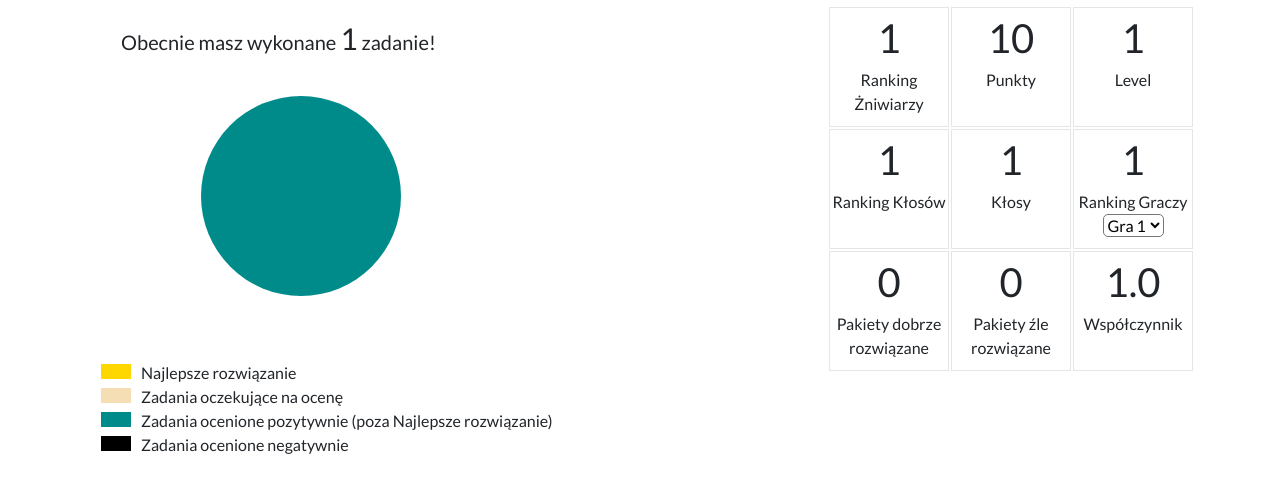
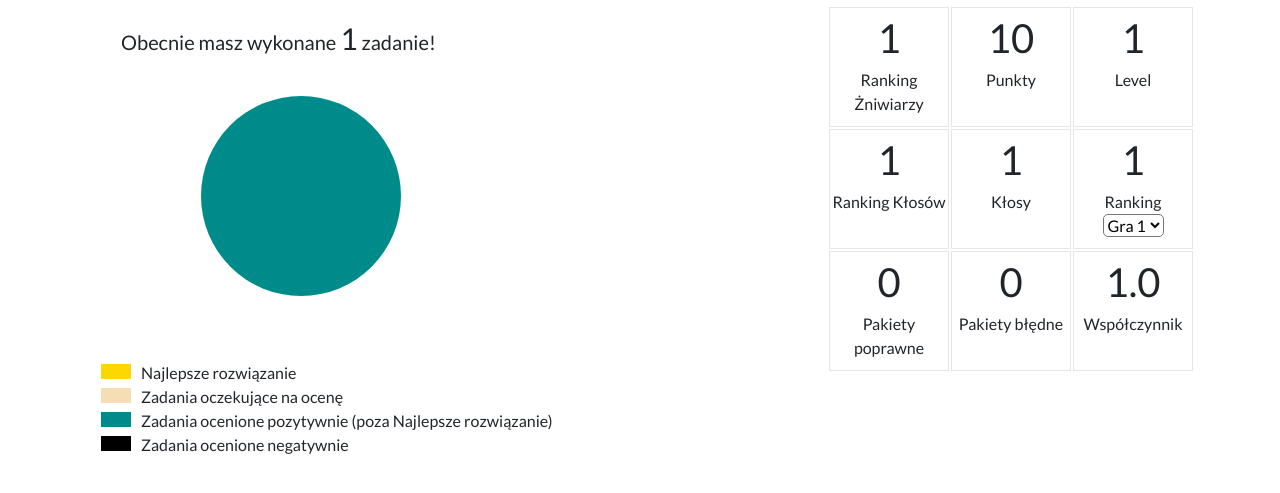
Before and after one commit to jwiszowata/code_reaper, a Django app: page /code_reaper/user/ in a window 1280 px wide. Shown: the part 144-637 px from the top of the page. Run offline with Django 3.2, Linux system fonts and the light colour scheme; a user stored in the database is signed in; tables that the repository leaves empty hold one stand-in row (values such as "Sample post"); some libraries are stand-ins or nearby versions.

Commit message:
User template changes

```diff
--- a/code_reaper/templates/code_reaper/user.html
+++ b/code_reaper/templates/code_reaper/user.html
@@ -86,7 +86,7 @@
 											</div>
 											<div class="line rank">
 												<div class="game number">?</div>
-												<div>Ranking Graczy
+												<div>Ranking
 													<select name="game">
 														{% for g in games %}
 													  <option value="{{g.rank}}">Gra {{g.nr}}</option>
@@ -98,11 +98,11 @@
 										<div class="row">
 											<div class="line rank">
 												<div class="number">{{statistics.package_pos}}</div>
-												<div>Pakiety dobrze rozwiązane</div>
+												<div>Pakiety poprawne</div>
 											</div>
 											<div class="line rank">
 												<div class="number">{{statistics.package_neg}}</div>
-												<div>Pakiety źle rozwiązane</div>
+												<div>Pakiety błędne</div>
 											</div>
 											<div class="line rank">
 												<div class="number">{{statistics.factor}}</div>
```
